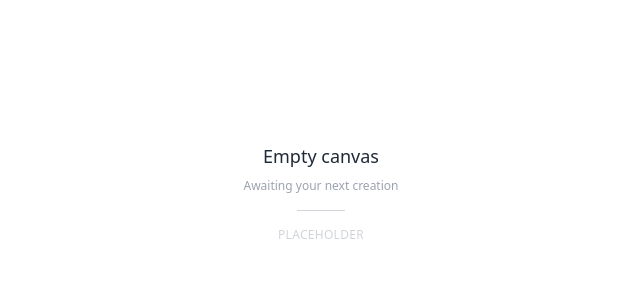
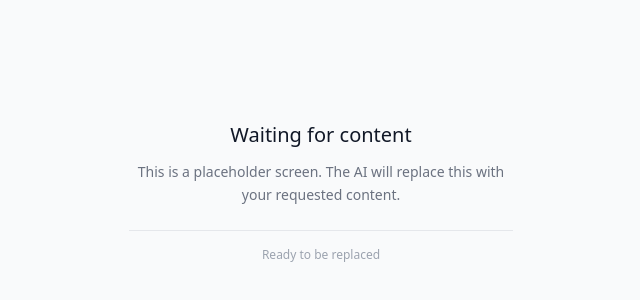
Before and after one commit to ion-design/ion-starter, a React (Vite) app: page / in a window 1280 px wide. Shown: the part 208-508 px from the top of the page, without its empty margins (319-959 px from the left). Built offline with nearby package versions, Linux system fonts and the light colour scheme.

Commit message:
Revert to version: Creating different placeholder variation

```diff
--- a/src/App.tsx
+++ b/src/App.tsx
@@ -6,24 +6,24 @@ function App(): ReactElement {
   return (
     <div
       className={cn(
-        'absolute inset-0 z-0 overflow-hidden bg-white flex items-center justify-center',
+        'absolute inset-0 z-0 overflow-hidden bg-gray-50 flex items-center justify-center',
       )}
     >
-      <div className="text-center space-y-4 max-w-sm mx-auto px-6">
-        <div className="space-y-2">
-          <h1 className="text-lg font-normal text-gray-800">
-            Empty canvas
+      <div className="text-center space-y-6 max-w-md mx-auto px-8">
+        <div className="space-y-3">
+          <h1 className="text-xl font-medium text-gray-900">
+            Waiting for content
           </h1>
-          <p className="text-gray-400 text-xs">
-            Awaiting your next creation
+          <p className="text-gray-500 text-sm leading-relaxed">
+            This is a placeholder screen. The AI will replace this with your requested content.
           </p>
         </div>
 
-        <div className="w-12 h-px bg-gray-300 mx-auto" />
-
-        <p className="text-gray-300 text-xs uppercase tracking-wide">
-          Placeholder
-        </p>
+        <div className="pt-4 border-t border-gray-200">
+          <p className="text-xs text-gray-400">
+            Ready to be replaced
+          </p>
+        </div>
       </div>
     </div>
   );
```
